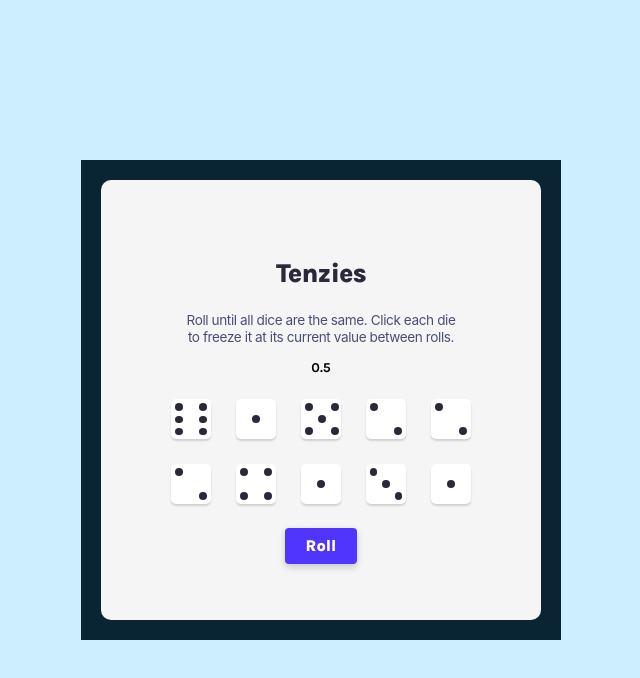
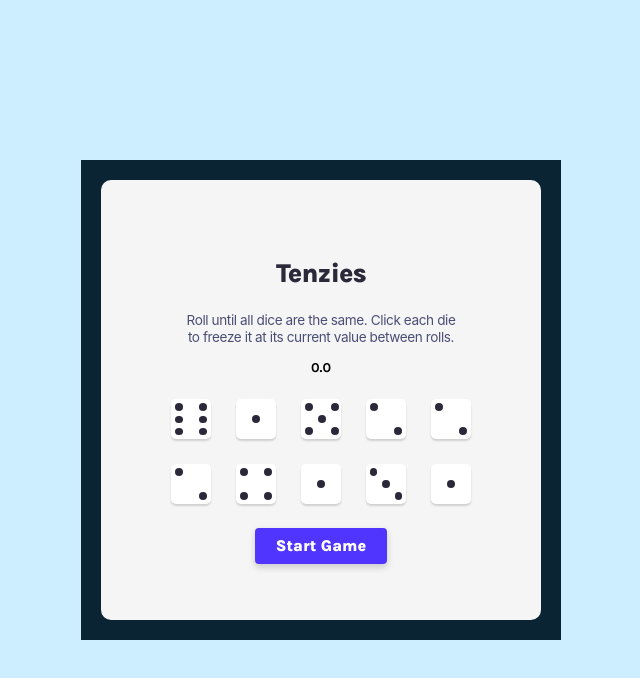
Before and after one commit to PablloZz/tenzies, a React (Vite) app: page / in a window 1280 px wide. Shown: the top 678 px of the page, without its empty margins (319-959 px from the left). Built offline with nearby package versions, Linux system fonts and the light colour scheme.

Commit message:
IMPROVE: Timer, Button and Game Logic

```diff
--- a/src/App.tsx
+++ b/src/App.tsx
@@ -4,6 +4,7 @@ import "./style.css"
 import { nanoid } from "nanoid"
 import Confetti from "react-confetti"
 import { Header } from "./components/Header"
+import Button from "./components/Button"
 
 type DieType = {
   value: number[]
@@ -15,13 +16,15 @@ export default function App() {
   const [dice, setDice] = useState(() => allNewDice())
   const [tenzies, setTenzies] = useState(false)
   const [numberOfRolls, setNumberOfRolls] = useState(0)
+  const [isGameStarted, setIsGameStarted] = useState(false)
 
   useEffect(() => {
     const dieValue = dice[0].value.length
-    const isValuesTheSame = dice.every(die => die.value.length === dieValue)
-    const isNumbersHeld = dice.every(die => die.isHeld)
+    const isValuesTheSame = dice.every((die) => die.value.length === dieValue)
+    const isNumbersHeld = dice.every((die) => die.isHeld)
     if (isValuesTheSame && isNumbersHeld) {
       setTenzies(true)
+      setIsGameStarted(false)
       alert("You won")
     }
   }, [dice])
@@ -52,29 +55,38 @@ export default function App() {
   function rollDice() {
     const newDice = allNewDice()
 
-    setDice(prevDice =>
+    setDice((prevDice) =>
       prevDice.map((die, index) => {
         return die.isHeld ? die : newDice[index]
       })
     )
 
-    setNumberOfRolls(prevNumber => prevNumber + 1)
+    setNumberOfRolls((prevNumber) => prevNumber + 1)
   }
 
   function holdDice(id: string) {
-    setDice(prevDice =>
-      prevDice.map(die => {
+    if(!isGameStarted) return
+
+    setDice((prevDice) =>
+      prevDice.map((die) => {
         return die.id === id ? { ...die, isHeld: !die.isHeld } : die
       })
     )
   }
 
+  function startGame() {
+    setIsGameStarted(true)
+    setNumberOfRolls(0)
+  }
+
   function newGame() {
     setDice(allNewDice())
+    setNumberOfRolls(0)
+    setIsGameStarted(true)
     setTenzies(false)
   }
 
-  const diceElements = dice.map(die => (
+  const diceElements = dice.map((die) => (
     <Die
       key={die.id}
       value={die.value}
@@ -87,13 +99,15 @@ export default function App() {
     <main className="main">
       {tenzies && <Confetti />}
       <div>
-        <Header numberOfRolls={numberOfRolls} />
+        <Header numberOfRolls={numberOfRolls} isStarted={isGameStarted}/>
         <div className="container">{diceElements}</div>
-        {tenzies ? (
-          <button onClick={newGame}>New Game</button>
-        ) : (
-          <button onClick={rollDice}>Roll</button>
-        )}
+        <Button
+          tenzies={tenzies}
+          newGame={newGame}
+          rollDice={rollDice}
+          startGame={startGame}
+          isStarted={isGameStarted}
+        />
       </div>
     </main>
   )
--- /dev/null
+++ b/src/components/Button.tsx
@@ -0,0 +1,35 @@
+type ButtonProps = {
+  tenzies: boolean
+  newGame: () => void
+  rollDice: () => void
+  startGame: () => void
+  isStarted: boolean
+}
+
+export default function Button({
+  tenzies,
+  newGame,
+  rollDice,
+  startGame,
+  isStarted,
+}: ButtonProps) {
+  let button
+
+  if (!isStarted && !tenzies) {
+    return (button = <button onClick={startGame}>Start Game</button>)
+  } else if (tenzies && !isStarted) {
+    return (button = <button onClick={newGame}>New Game</button>)
+  } else {
+    <button onClick={rollDice}>Roll</button>
+  }
+
+  return (
+    <>
+      {tenzies ? (
+        <button onClick={newGame}>New Game</button>
+      ) : (
+        <button onClick={rollDice}>Roll</button>
+      )}
+    </>
+  )
+}
--- a/src/components/GameDuration.tsx
+++ b/src/components/GameDuration.tsx
@@ -1,28 +1,42 @@
-import React, { useEffect, useState } from "react"
+import React, { useEffect, useRef, useState } from "react"
 
-function GameDuration() {
+type GameDurationProps = {
+  isStarted: boolean
+}
+
+function GameDuration({ isStarted }: GameDurationProps) {
   const [timeOfGame, setTimeOfGame] = useState(0)
   const [minutes, setMinutes] = useState(0)
 
+  let timerId = useRef(0)
+
   useEffect(() => {
+    if (!isStarted) {
+      window.clearInterval(timerId.current)
+      return
+    }
+    setTimeOfGame(0)
+
     function increaseTime() {
-
       setTimeOfGame((prevTime) => {
-
-        if ((prevTime + 1) === 60) {
-          setMinutes(prevMinutes => prevMinutes + 1)
+        if (prevTime + 1 === 60) {
+          setMinutes((prevMinutes) => prevMinutes + 1)
           return 0
         }
         return prevTime + 1
       })
     }
 
-    let timerId = window.setInterval(increaseTime, 1000)
+    timerId.current = window.setInterval(increaseTime, 1000)
 
-    return () => window.clearInterval(timerId)
-  }, [])
+    return () => window.clearInterval(timerId.current)
+  }, [isStarted])
 
-  return <div className="time">{(minutes < 1) ? `0.${timeOfGame}` : `${minutes}.${timeOfGame}`}</div>
+  return (
+    <div className="time">
+      {minutes < 1 ? `0.${timeOfGame}` : `${minutes}.${timeOfGame}`}
+    </div>
+  )
 }
 
 export default GameDuration
--- a/src/components/Header.tsx
+++ b/src/components/Header.tsx
@@ -1,22 +1,23 @@
 import GameDuration from "./GameDuration"
 
-type HeaderProps = { numberOfRolls: number }
+type HeaderProps = {
+  numberOfRolls: number
+  isStarted: boolean
+}
 
-export function Header({ numberOfRolls }: HeaderProps) {
+export function Header({ numberOfRolls, isStarted }: HeaderProps) {
   return (
-    <article className="article">
+    <section className="section">
       <h2>Tenzies</h2>
       {numberOfRolls > 0 ? (
         <h1>Number of Rolls {numberOfRolls}</h1>
       ) : (
-        <>
-          <p>
-            Roll until all dice are the same. Click each die to freeze it at its
-            current value between rolls.
-          </p>
-        </>
+        <p>
+          Roll until all dice are the same. Click each die to freeze it at its
+          current value between rolls.
+        </p>
       )}
-      <GameDuration />
-    </article>
+      <GameDuration isStarted={isStarted} />
+    </section>
   )
 }
--- a/src/main.tsx
+++ b/src/main.tsx
@@ -4,6 +4,4 @@ import App from "./App"
 
 const root = ReactDOM.createRoot(document.getElementById("root") as HTMLElement)
 
-root.render(
-    <App />
-)
+root.render(<App />)
--- a/src/style.css
+++ b/src/style.css
@@ -34,13 +34,13 @@ body {
   border-radius: 10px;
 }
 
-.main .article {
+.main .section {
   text-align: center;
   padding-bottom: 3vmin;
   width: 35vmin;
 }
 
-.main .article h2 {
+.main .section h2 {
   font-family: "Karla";
   font-style: normal;
   font-weight: 800;
@@ -50,20 +50,20 @@ body {
   color: #2b283a;
 }
 
-.main .article p,
-.main .article h1 {
+.main .section p,
+.main .section h1 {
   font-family: "Inter";
   font-style: normal;
   letter-spacing: -0.03em;
   color: #4a4e74;
 }
 
-.main .article p {
+.main .section p {
   font-size: 1.7vmin;
   line-height: 2.2vmin;
 }
 
-.main .article h1 {
+.main .section h1 {
   font-size: 3vmin;
 }
 
```
